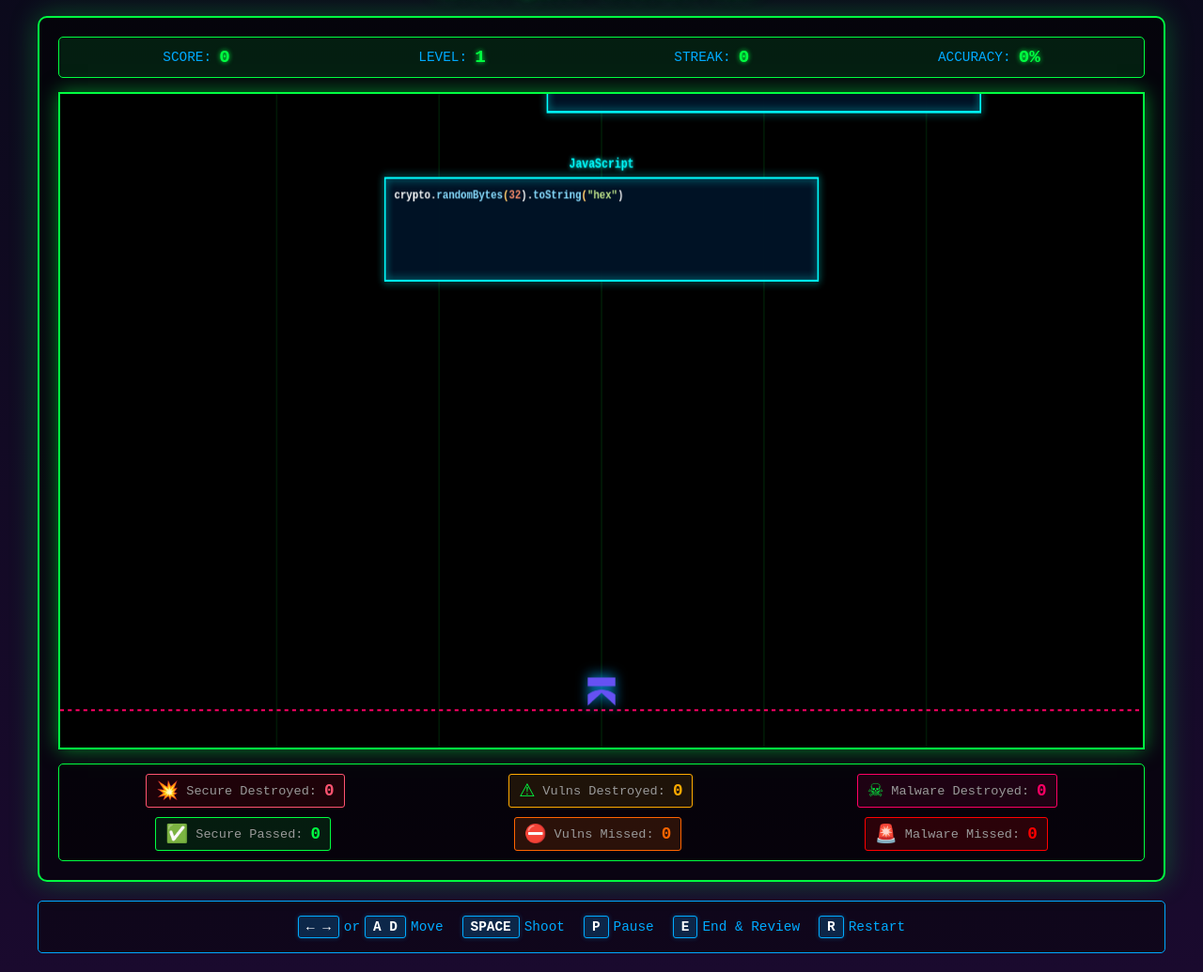
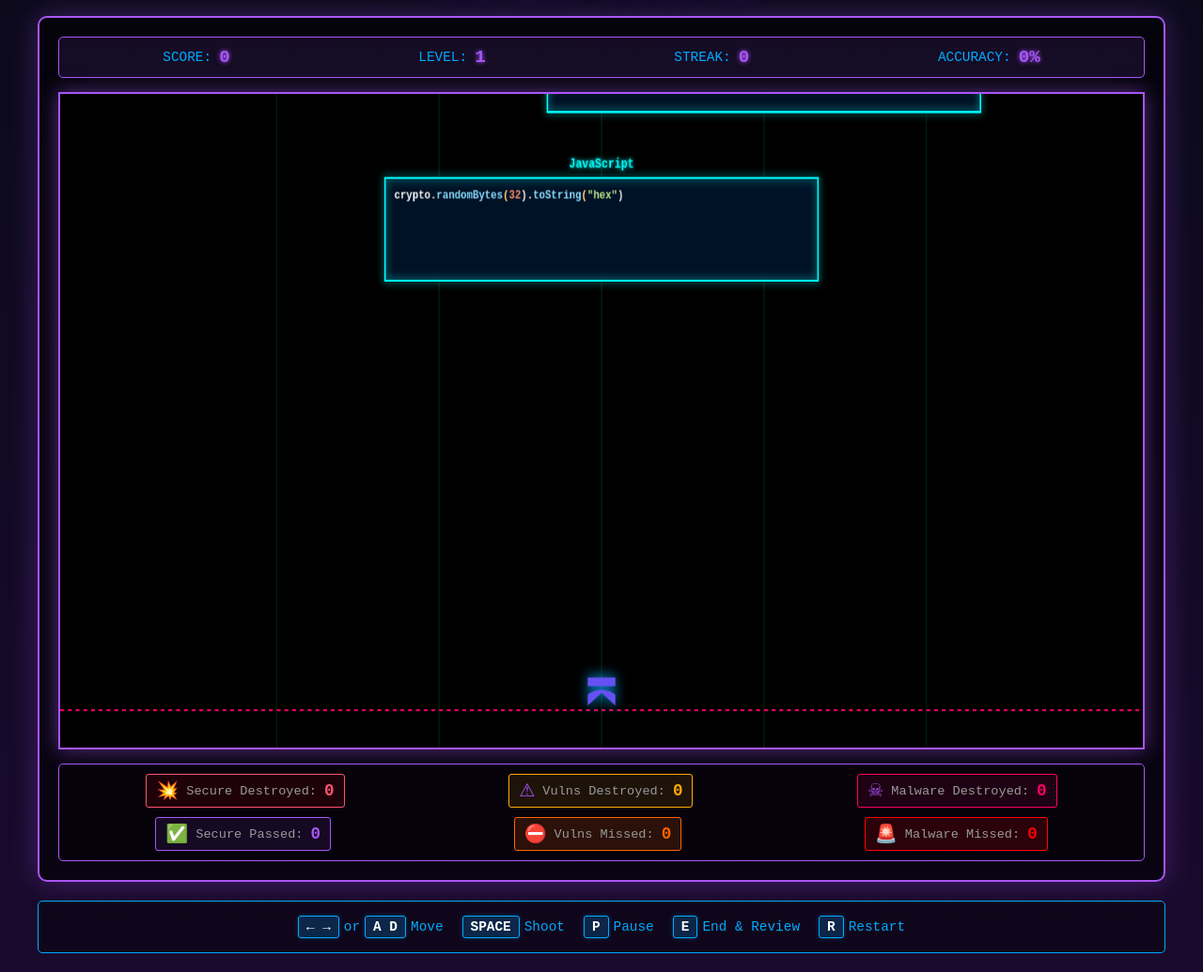
Before and after one commit to techwithmack/code-invaders, a website: page index.html in a window 1280 px wide. Shown: the part 100-1135 px from the top of the page at 94% size. Drawn offline with Linux system fonts and the light colour scheme.

Commit message:
updated branding to match Aikido

```diff
--- a/styles.css
+++ b/styles.css
@@ -7,7 +7,7 @@
 body {
     font-family: 'Courier New', monospace;
     background: linear-gradient(180deg, #0a0a1a 0%, #1a0a2e 100%);
-    color: #00ff41;
+    color: #a855f7;
     min-height: 100vh;
     display: flex;
     justify-content: center;
@@ -23,13 +23,13 @@ body {
 header {
     text-align: center;
     margin-bottom: 20px;
-    text-shadow: 0 0 10px #00ff41, 0 0 20px #00ff41;
+    text-shadow: 0 0 10px #a855f7, 0 0 20px #a855f7;
 }
 
 h1 {
     font-size: 3em;
     letter-spacing: 0.2em;
-    color: #00ff41;
+    color: #a855f7;
     margin-bottom: 5px;
 }
 
@@ -41,10 +41,10 @@ h1 {
 
 .game-wrapper {
     background: rgba(0, 0, 0, 0.6);
-    border: 2px solid #00ff41;
+    border: 2px solid #a855f7;
     border-radius: 10px;
     padding: 20px;
-    box-shadow: 0 0 30px rgba(0, 255, 65, 0.3);
+    box-shadow: 0 0 30px rgba(168, 85, 247, 0.3);
 }
 
 .hud {
@@ -52,8 +52,8 @@ h1 {
     justify-content: space-around;
     margin-bottom: 15px;
     padding: 10px;
-    background: rgba(0, 255, 65, 0.1);
-    border: 1px solid #00ff41;
+    background: rgba(168, 85, 247, 0.1);
+    border: 1px solid #a855f7;
     border-radius: 5px;
 }
 
@@ -69,10 +69,10 @@ h1 {
 }
 
 .hud-value {
-    color: #00ff41;
+    color: #a855f7;
     font-size: 1.2em;
     font-weight: bold;
-    text-shadow: 0 0 5px #00ff41;
+    text-shadow: 0 0 5px #a855f7;
 }
 
 #gameCanvas {
@@ -82,8 +82,8 @@ h1 {
     height: 700px;
     margin: 0 auto;
     background: #000;
-    border: 2px solid #00ff41;
-    box-shadow: 0 0 20px rgba(0, 255, 65, 0.5), inset 0 0 50px rgba(0, 255, 65, 0.1);
+    border: 2px solid #a855f7;
+    box-shadow: 0 0 20px rgba(168, 85, 247, 0.5), inset 0 0 50px rgba(168, 85, 247, 0.1);
     cursor: crosshair;
 }
 
@@ -94,7 +94,7 @@ h1 {
     margin-top: 15px;
     padding: 10px;
     background: rgba(0, 0, 0, 0.4);
-    border: 1px solid #00ff41;
+    border: 1px solid #a855f7;
     border-radius: 5px;
 }
 
@@ -128,8 +128,8 @@ h1 {
 }
 
 .stat-item.secure-good {
-    background: rgba(0, 255, 65, 0.1);
-    border: 1px solid #00ff41;
+    background: rgba(168, 85, 247, 0.1);
+    border: 1px solid #a855f7;
 }
 
 .stat-item.insecure-missed {
@@ -161,7 +161,7 @@ h1 {
 }
 
 .stat-item.secure-good .stat-value {
-    color: #00ff41;
+    color: #a855f7;
 }
 
 .stat-item.insecure .stat-value {
@@ -229,11 +229,11 @@ h1 {
 
 .overlay-content {
     background: rgba(10, 10, 26, 0.95);
-    border: 3px solid #00ff41;
+    border: 3px solid #a855f7;
     border-radius: 10px;
     padding: 40px;
     text-align: center;
-    box-shadow: 0 0 50px rgba(0, 255, 65, 0.5);
+    box-shadow: 0 0 50px rgba(168, 85, 247, 0.5);
     max-width: 900px;
     max-height: 90vh;
     overflow-y: auto;
@@ -242,7 +242,7 @@ h1 {
 #overlayTitle {
     font-size: 2.5em;
     margin-bottom: 20px;
-    text-shadow: 0 0 15px #00ff41;
+    text-shadow: 0 0 15px #a855f7;
 }
 
 #overlayMessage {
@@ -254,8 +254,8 @@ h1 {
 .final-stats {
     margin-top: 20px;
     padding: 20px;
-    background: rgba(0, 255, 65, 0.1);
-    border: 1px solid #00ff41;
+    background: rgba(168, 85, 247, 0.1);
+    border: 1px solid #a855f7;
     border-radius: 5px;
 }
 
```
